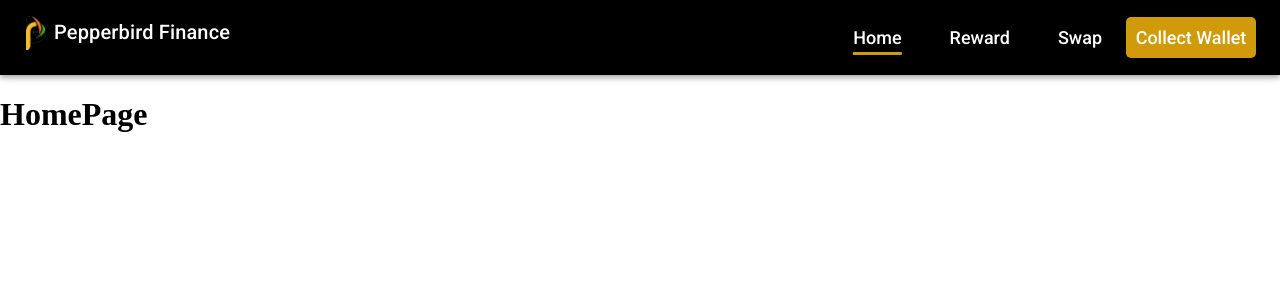
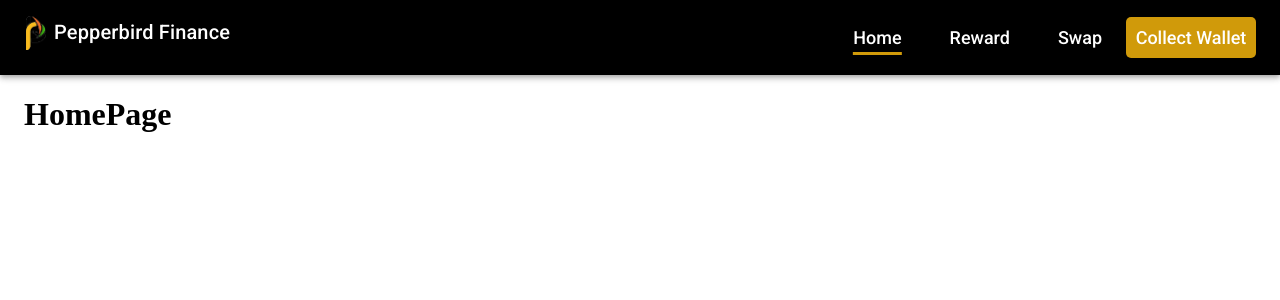
Before and after one commit to NoumanEjaz-dev/Pbirds, a React (Create React App) app: page / in a window 1280 px wide. Shown: the top 300 px of the page. Built offline with nearby package versions, Linux system fonts and the light colour scheme.

Commit message:
new changes

```diff
--- a/src/components/layout/Layout.js
+++ b/src/components/layout/Layout.js
@@ -1,12 +1,15 @@
 import Navbar from "./Navbar";
 import { Outlet } from "react-router-dom";
+import { Box } from "@material-ui/core";
 
 const Layout = ({ children }) => {
   return (
     <>
       <Navbar />
       <main>
-        <Outlet />
+        <Box component={"div"} style={{ padding: "0px 24px" }}>
+          <Outlet />
+        </Box>
       </main>
     </>
   );
```
Also changed, not shown: src/components/image/index.js (added).
